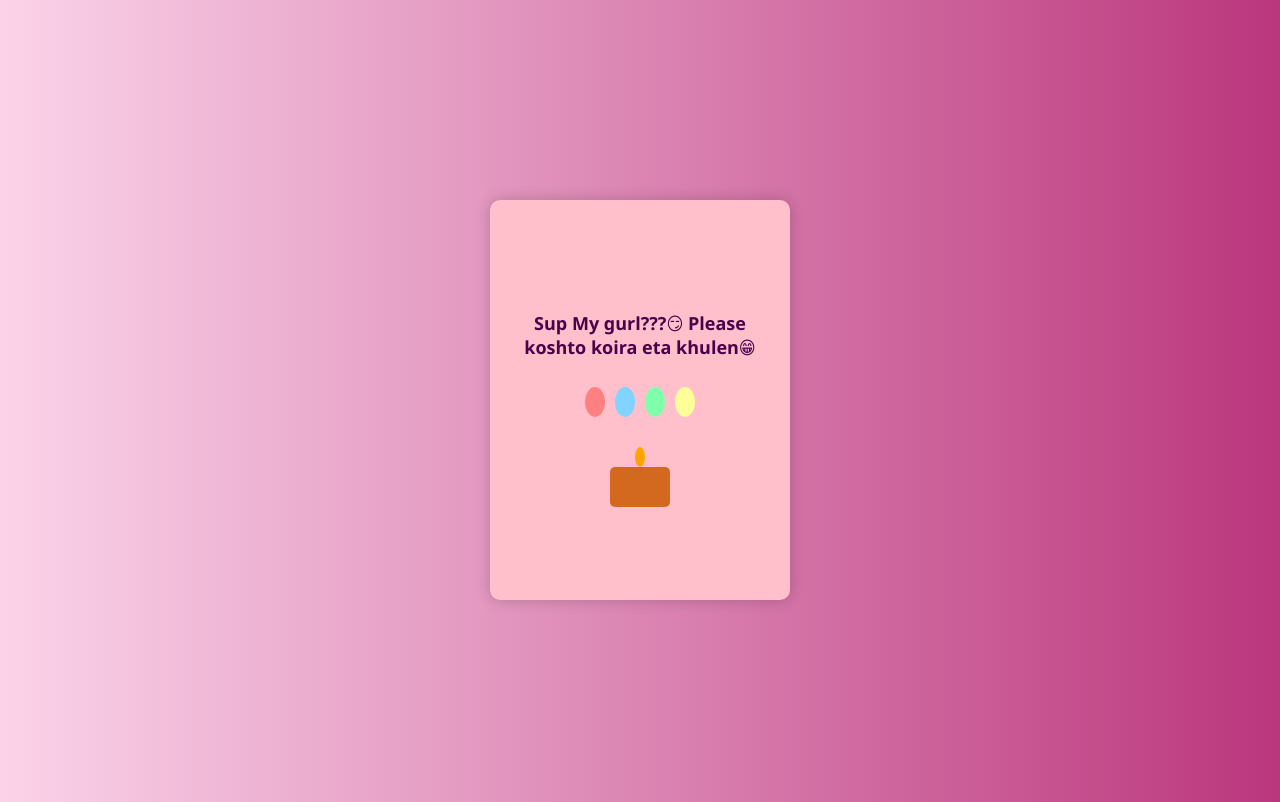
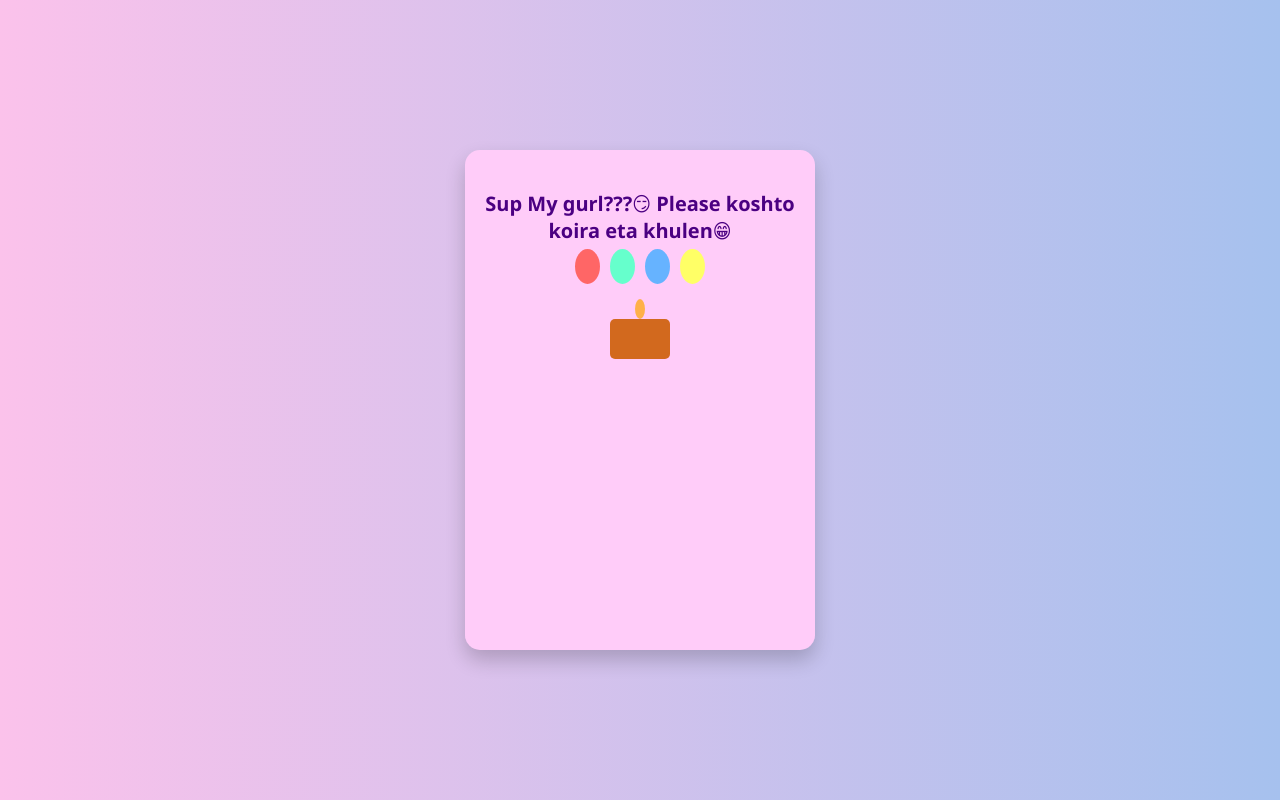
Before and after one commit to Niaz-Mahmud12/Birthday, a plain HTML site: page index.html in a window 1280 px wide. Drawn offline with Linux system fonts and the light colour scheme.

Commit message:
Update style.css

```diff
--- a/style.css
+++ b/style.css
@@ -1,9 +1,8 @@
 body {
+  background: linear-gradient(to right, #fbc2eb, #a6c1ee);
   font-family: 'Segoe UI', Tahoma, Geneva, Verdana, sans-serif;
-  background: linear-gradient(to right, #fbd3e9, #bb377d);
+  height: 100vh;
   margin: 0;
-  padding: 0;
-  height: 100vh;
   display: flex;
   justify-content: center;
   align-items: center;
@@ -16,91 +15,89 @@ body {
 }
 
 .birthdayCard {
-  width: 300px;
-  height: 400px;
+  width: 350px;
+  height: 500px;
   position: relative;
   transform-style: preserve-3d;
-  transform: perspective(1000px);
-  transition: 1s;
+  transition: all 1s ease;
 }
 
 .birthdayCard:hover {
-  transform: perspective(1000px) rotateY(180deg);
+  transform: rotateY(180deg);
 }
 
 .cardFront, .cardInside {
   width: 100%;
   height: 100%;
   position: absolute;
+  border-radius: 15px;
   backface-visibility: hidden;
-  border-radius: 10px;
-  box-shadow: 0 0 15px rgba(0,0,0,0.2);
+  box-shadow: 0 10px 20px rgba(0,0,0,0.2);
   padding: 20px;
   box-sizing: border-box;
 }
 
 .cardFront {
-  background: #ffc0cb;
-  display: flex;
-  flex-direction: column;
-  align-items: center;
-  justify-content: center;
+  background-color: #ffccf9;
+  text-align: center;
+  z-index: 2;
 }
 
 .cardInside {
-  background: #fff0f5;
+  background-color: #fff0f5;
   transform: rotateY(180deg);
+  overflow-y: auto;
 }
 
 .happy {
-  font-size: 18px;
+  font-size: 20px;
   font-weight: bold;
-  text-align: center;
-  color: #4b004b;
+  color: #4b0082;
+  margin-bottom: 15px;
 }
 
 .back {
   font-size: 22px;
   font-weight: bold;
-  text-align: center;
   color: #ff1493;
+  margin-bottom: 10px;
 }
 
 .name {
-  text-align: center;
   margin-top: 20px;
+  font-size: 16px;
   font-weight: bold;
-  color: #ff69b4;
+  color: #db7093;
 }
 
 .balloons {
   display: flex;
+  justify-content: center;
   gap: 10px;
   margin: 20px 0;
 }
 
 .balloons div {
-  width: 20px;
-  height: 30px;
+  width: 25px;
+  height: 35px;
   border-radius: 50%;
-  position: relative;
   animation: float 2s infinite ease-in-out;
 }
 
 .balloonOne {
-  background: #ff8080;
+  background-color: #ff6666;
 }
 
 .balloonTwo {
-  background: #80d4ff;
+  background-color: #66ffcc;
 }
 
 .balloonThree {
-  background: #80ffaa;
+  background-color: #66b3ff;
 }
 
 .balloonFour {
-  background: #ffff99;
+  background-color: #ffff66;
 }
 
 .plate {
@@ -111,30 +108,29 @@ body {
 .cake {
   width: 60px;
   height: 40px;
-  background: #d2691e;
+  background-color: #d2691e;
+  margin: auto;
   border-radius: 5px;
-  margin: auto;
 }
 
 .flame {
   width: 10px;
   height: 20px;
-  background: orange;
+  background-color: orange;
   border-radius: 50%;
   position: absolute;
   top: -20px;
   left: 50%;
   transform: translateX(-50%);
-  animation: flicker 0.2s infinite;
+  animation: flicker 0.3s infinite;
 }
 
 @keyframes flicker {
-  0% { opacity: 1; }
-  50% { opacity: 0.4; }
-  100% { opacity: 1; }
+  0%, 100% { opacity: 1; }
+  50% { opacity: 0.3; }
 }
 
 @keyframes float {
   0%, 100% { transform: translateY(0); }
-  50% { transform: translateY(-10px); }
+  50% { transform: translateY(-15px); }
 }
```
